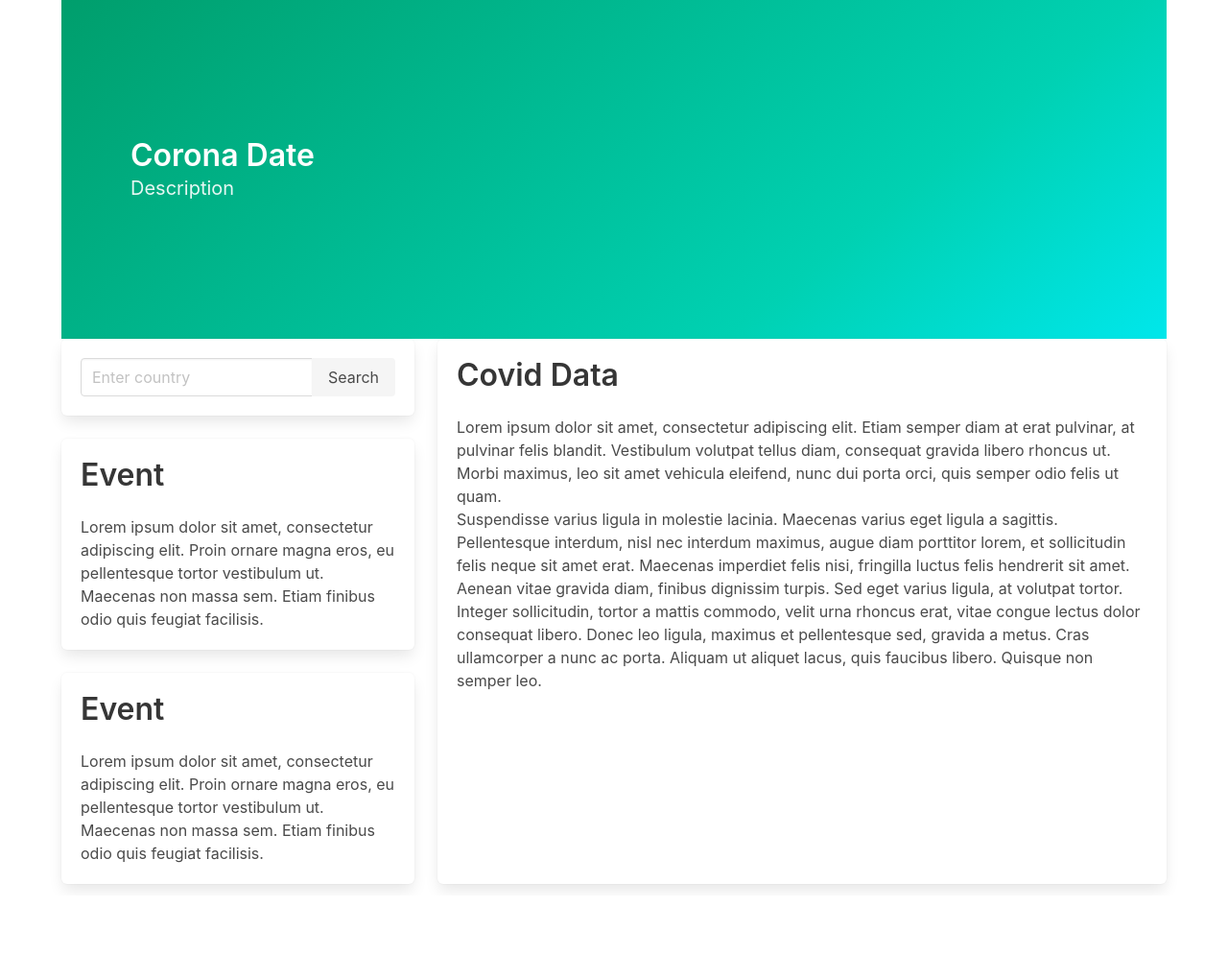
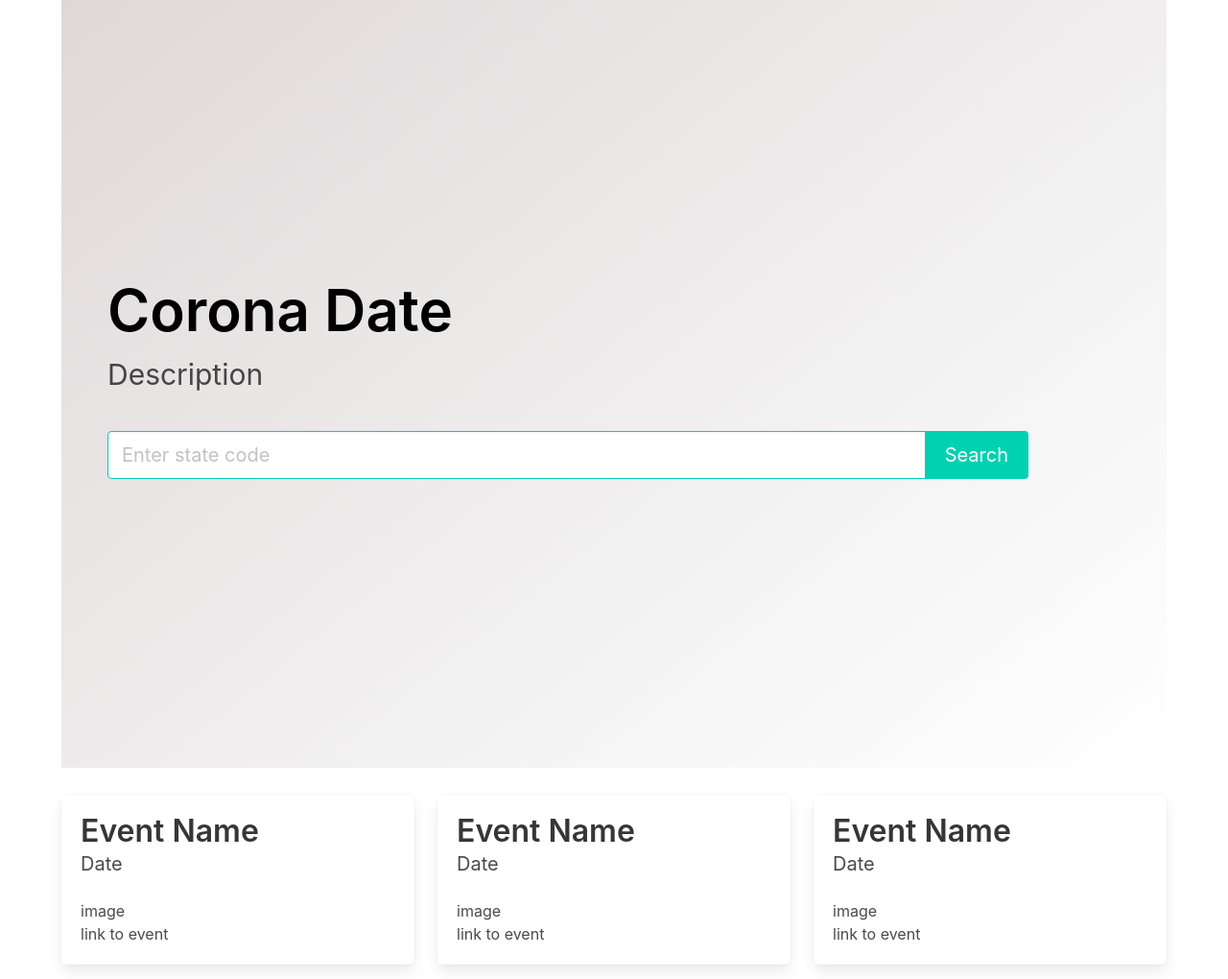
Before and after one commit to mmeii/corona-date, a plain HTML site: page index.html in a window 1280 px wide. Shown: the top 1020 px of the page at 96% size. Before the commit the page ends 933 px from the top, so only its background shows below. Drawn offline with nearby package versions, Linux system fonts and the light colour scheme; files that its build step writes are made by us from their sources; no server answers.

Commit message:
updated files

```diff
--- a/Develop/style.css
+++ b/Develop/style.css
@@ -0,0 +1,15 @@
+h1 {
+    font-size: 60px;
+    font-weight: 600;
+    color: black;
+}
+
+h2 {
+    font-size: 30px;
+}
+
+/* .hero-body {
+    background: url(Assets/Images/hero-img-bg.jpg);
+    background-repeat: no-repeat;
+    background-size: 100%;
+} */
--- a/index.html
+++ b/index.html
@@ -7,51 +7,62 @@
 
     <!-- linking bulma and our css-->
     <link rel="stylesheet" href="https://cdn.jsdelivr.net/npm/bulma@0.9.1/css/bulma.min.css">
-    <link rel="stylesheet" href="Develop/style.css">
+    <link rel="stylesheet" href="Assets/style.css">
 </head>
 
 <body>
-    <div class="container">
+    <div class="container mb-6">
         <!-- project title section -->
-        <section class="hero is-medium is-primary is-bold">
+        <section class="hero hero is-light is-fullheight is-bold mb-4">
             <div class="hero-body">
               <div class="container">
-                <h1 class="title">Corona Date</h1>
-                <h2 class="subtitle">Description</h2>
-              </div>
-            </div>
-        </section>
-
-        <!-- main section -->
-        <div class="tile is-ancestor">
-            <div class="tile is-4 is-vertical is-parent">
-                <div class="tile is-child box">
-                    <!-- search area -->
-                    <div class="field has-addons">
+                <h1>Corona Date</h1>
+                <h2>Description</h2>
+                <div class="field has-addons mt-3 py-5 mr-6 pr-6">
                     <div class="control is-expanded">
-                            <input id="stateSearched" class="input" type="text" placeholder="Enter country">
+                        <input id="stateSearched" class="input is-medium is-primary" type="text" placeholder="Enter state code">
                     </div>
                     <div class="control">
-                            <a id="searchBtn" class="button is-light">
+                        <a id="searchBtn" class="button is-medium is-primary">
                         Search
                         </a>
                     </div>
                 </div>
               </div>
+            </div>
+        </section>
 
-                <!-- events area -->
-                <div class="tile is-child box">
-                    <p class="title">Event</p>
-                    <p>Lorem ipsum dolor sit amet, consectetur adipiscing elit. Proin ornare magna eros, eu pellentesque tortor vestibulum ut. Maecenas non massa sem. Etiam finibus odio quis feugiat facilisis.</p>
+        <!-- main section can be dynamically generated in js-->
+        <div id="mainContent" class="tile is-ancestor mt-4">
+            <!-- events data -->
+            <div class="tile is-parent">
+              <article class="tile is-child box">
+                <p class="title">Event Name</p>
+                <p class="subtitle">Date</p>
+                <p>image</p>
+                <p>link to event</p>
+              </article>
             </div>
-                <div class="tile is-child box">
-                    <p class="title">Event</p>
-                    <p>Lorem ipsum dolor sit amet, consectetur adipiscing elit. Proin ornare magna eros, eu pellentesque tortor vestibulum ut. Maecenas non massa sem. Etiam finibus odio quis feugiat facilisis.</p>
+            <div class="tile is-parent">
+              <article class="tile is-child box">
+                <p class="title">Event Name</p>
+                <p class="subtitle">Date</p>
+                <p>image</p>
+                <p>link to event</p>
+              </article>
             </div>
+            <div class="tile is-parent">
+              <article class="tile is-child box">
+                <p class="title">Event Name</p>
+                <p class="subtitle">Date</p>
+                <p>image</p>
+                <p>link to event</p>
+                </div>
+              </article>
             </div>
 
             <!-- covid data -->
-            <div class="tile is-parent">
+            <div class="tile">
                 <div id="covidData" class="tile is-child box">
                     <p class="title">Covid Data</p>
                     <p>Lorem ipsum dolor sit amet, consectetur adipiscing elit. Etiam semper diam at erat pulvinar, at pulvinar felis blandit. Vestibulum volutpat tellus diam, consequat gravida libero rhoncus ut. Morbi maximus, leo sit amet vehicula eleifend, nunc dui porta orci, quis semper odio felis ut quam.</p>
@@ -64,8 +75,6 @@
 
     <!-- linking js -->
     <script src="https://cdnjs.cloudflare.com/ajax/libs/jquery/3.2.1/jquery.min.js"></script>
-    <script src="Develop/script.js"></script>
-    <script src="script.js"></script>
-    <script src="Develop/tm-script.js"></script>
+    <script src="Assets/tm-script.js"></script>
 </body>
 </html>
```
Lines whose indentation alone changed are shown as unchanged.
